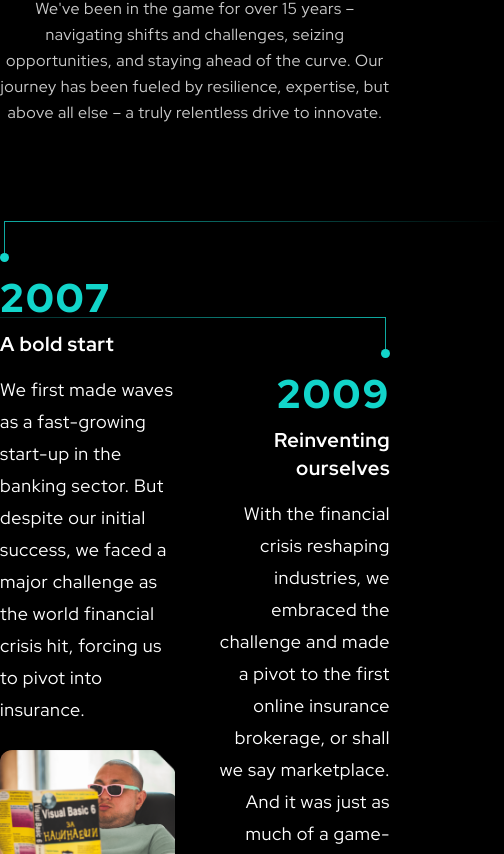
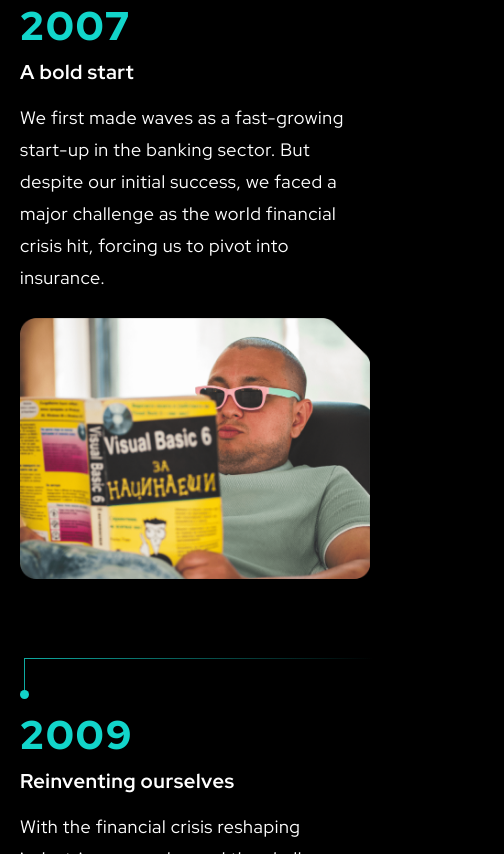
Before and after one commit to goodmorning-dev/goodmorning-site, a Next.js app: page /about-us in a window 390 px wide. Shown: the part 1146-2000 px from the top of the page, 504 px wide, since content can reach past the window. Built offline with nearby package versions, Linux system fonts and the light colour scheme.

Commit message:
About Us Responsive

```diff
--- a/src/app/about-us/page.tsx
+++ b/src/app/about-us/page.tsx
@@ -1,28 +1,88 @@
 'use client'
 
+import { useEffect, useState } from 'react'
 import Image from 'next/image'
 import Link from 'next/link'
 import clsx from 'clsx'
 import Button from '@/components/Button'
 import { web3Impact } from '@/constants/web3Impact'
 import { timelineData } from '@/constants/timelineData'
+import { useIsMobile } from '@/hooks/useIsMobile'
 import Blog from '@/components/Blog'
 
+interface TimelineItem {
+  year: string
+  title: string
+  description: string
+  image: string
+}
+
 export default function AboutPage() {
+  const [hasMounted, setHasMounted] = useState(false)
+  const isMobile = useIsMobile()
+
   const leftColumn = timelineData.filter((_, i) => i % 2 === 0)
   const rightColumn = timelineData.filter((_, i) => i % 2 !== 0)
+
+  useEffect(() => {
+    setHasMounted(true)
+  }, [])
+
+  const renderItem = (item: TimelineItem, isRight: boolean, index: number) => (
+    <div
+      key={index}
+      className={`flex flex-col items-start ${isRight ? 'mt-24 items-end text-right' : ''}`}
+    >
+      <div className="max-w-[520px]">
+        <div className="relative mb-5 h-[40px]">
+          <div
+            className={`absolute bottom-0 h-[9px] w-[9px] rounded-full bg-primary ${
+              isRight ? 'right-0' : 'left-0'
+            }`}
+          />
+          <div
+            className={`absolute h-[35px] w-[1px] bg-primary/80 ${
+              isRight ? 'right-[4px]' : 'left-[4px]'
+            }`}
+          />
+          <div
+            className={`absolute bottom-[40px] h-[1px] w-full bg-gradient-to-r from-transparent to-primary/80 lg:w-[500px] ${
+              isRight ? 'right-[4px]' : 'left-[4px] rotate-180'
+            }`}
+          />
+        </div>
+        <h3 className="text-[40px] font-extrabold tracking-wider text-primary">
+          {item.year}
+        </h3>
+        <h4 className="header-4 mt-4">{item.title}</h4>
+        <p className="mt-4 text-lg leading-8 tracking-[0.6px]">
+          {item.description}
+        </p>
+      </div>
+      <div className="mt-6 w-full max-w-[500px]">
+        <Image
+          src={item.image}
+          alt={`Year ${item.year}`}
+          width={500}
+          height={300}
+          className="w-full rounded-xl object-cover"
+        />
+      </div>
+    </div>
+  )
+
   return (
     <main>
       {/* Hero Section */}
       <section
-        className="relative mx-auto py-52"
+        className="relative mx-auto py-16 lg:py-52"
         style={{
           backgroundImage: "url('/images/about-hero-gradient.png')",
           backgroundSize: 'cover',
           backgroundPosition: 'center',
         }}
       >
-        <div className="mx-auto flex w-full max-w-8xl items-center justify-between gap-12">
+        <div className="mx-auto flex w-full max-w-8xl flex-col items-center justify-between gap-12 px-5 lg:flex-row">
           <div>
             <h1 className="header-1 max-w-2xl">
               Empowering the next wave of Web3 innovation
@@ -30,7 +90,7 @@ export default function AboutPage() {
           </div>
 
           <div className="max-w-xl">
-            <p className="max-w-lg text-justify text-2xl tracking-[0.6px]">
+            <p className="paragraph max-w-lg text-justify lg:text-[24px]">
               At goodmorning, we turn blockchain technology into real-world
               impact – helping visionary teams across the globe build bold,
               decentralized futures.
@@ -43,7 +103,7 @@ export default function AboutPage() {
       </section>
 
       {/* Timeline Section */}
-      <section className="relative z-10 bg-black pb-40 pt-36 text-white">
+      <section className="relative z-10 bg-black px-5 pb-40 pt-36 text-white">
         <div className="mb-24 text-center">
           <h2 className="header-2">
             <span className="gradient-underline">Our journey</span> through
@@ -59,64 +119,28 @@ export default function AboutPage() {
         </div>
 
         {/* Timeline items */}
-        <div
-          className="mx-auto grid max-w-7xl grid-cols-2 gap-x-10 gap-y-20 bg-contain bg-center bg-no-repeat"
-          style={{ backgroundImage: "url('/images/spiral-bg.png')" }}
-        >
-          {[leftColumn, rightColumn].map((column, colIdx) => (
-            <div key={colIdx} className="flex flex-col gap-24">
-              {column.map((item, index) => {
-                const isRight = colIdx === 1
-                return (
-                  <div
-                    key={index}
-                    className={`flex flex-col items-start ${isRight ? 'mt-24 items-end text-right' : ''}`}
-                  >
-                    <div className="max-w-[520px]">
-                      <div className="relative mb-5 h-[40px]">
-                        <div
-                          className={`absolute bottom-0 h-[9px] w-[9px] rounded-full bg-primary ${
-                            isRight ? 'right-0' : 'left-0'
-                          }`}
-                        />
-                        <div
-                          className={`absolute h-[35px] w-[1px] bg-primary/80 ${
-                            isRight ? 'right-[4px]' : 'left-[4px]'
-                          }`}
-                        />
-                        <div
-                          className={`absolute bottom-[40px] h-[1px] w-[500px] bg-gradient-to-r from-transparent to-primary/80 ${
-                            isRight ? 'right-[4px]' : 'left-[4px] rotate-180'
-                          }`}
-                        />
-                      </div>
-                      <h3 className="text-[40px] font-extrabold tracking-wider text-primary">
-                        {item.year}
-                      </h3>
-                      <h4 className="header-4 mt-4">{item.title}</h4>
-                      <p className="mt-4 text-lg leading-8 tracking-[0.6px]">
-                        {item.description}
-                      </p>
-                    </div>
-                    <div className="mt-6 w-full max-w-[500px]">
-                      <Image
-                        src={item.image}
-                        alt={`Year ${item.year}`}
-                        width={500}
-                        height={300}
-                        className="w-full rounded-xl object-cover"
-                      />
-                    </div>
+        {hasMounted && (
+          <div
+            className="mx-auto grid max-w-7xl grid-cols-1 gap-x-10 gap-y-20 bg-contain bg-center bg-no-repeat lg:grid-cols-2"
+            style={{ backgroundImage: "url('/images/spiral-bg.png')" }}
+          >
+            {isMobile
+              ? timelineData.map((item, index) =>
+                  renderItem(item, false, index),
+                )
+              : [leftColumn, rightColumn].map((column, colIdx) => (
+                  <div key={colIdx} className="flex flex-col gap-24">
+                    {column.map((item, index) =>
+                      renderItem(item, colIdx === 1, index),
+                    )}
                   </div>
-                )
-              })}
-            </div>
-          ))}
-        </div>
+                ))}
+          </div>
+        )}
       </section>
 
       {/* Web3 Impact Section */}
-      <section className="bg-black py-36 text-white">
+      <section className="bg-black px-5 py-36 text-white">
         <div className="mb-24 text-center">
           <h2 className="header-2 mx-auto max-w-2xl">
             <span className="gradient-underline">Beyond the code:</span> our{' '}
@@ -130,7 +154,7 @@ export default function AboutPage() {
           </p>
         </div>
 
-        <div className="mx-auto max-w-8xl columns-3 gap-10 space-y-10">
+        <div className="mx-auto max-w-8xl columns-1 gap-10 space-y-10 lg:columns-3">
           {web3Impact.map((item, idx) => (
             <div
               key={idx}
@@ -224,19 +248,20 @@ export default function AboutPage() {
       </section>
 
       {/* CTA section */}
-      <section className="relative py-64">
+      <section className="relative px-5 py-16 lg:px-0 lg:py-64">
         <div
           className="pointer-events-none absolute inset-0 bg-contain bg-center bg-no-repeat"
           style={{ backgroundImage: "url('/images/cta-future-bg.png')" }}
         />
 
-        <div className="relative z-10 mx-auto flex max-w-8xl items-center justify-between">
-          <h2 className="header-2 max-w-md">
+        <div className="relative z-10 mx-auto flex max-w-8xl flex-col items-center justify-between gap-10 lg:flex-row lg:gap-0">
+          <h2 className="header-2 max-w-xl">
+            {' '}
             Let’s build the <br /> future together
           </h2>
 
-          <div className="max-w-[500px]">
-            <p className="text-[24px] leading-[1.33] tracking-[0.6px]">
+          <div className="max-w-[500px] text-center lg:text-left">
+            <p className="paragraph leading-[1.33] tracking-[0.6px] lg:text-[24px]">
               Got a project in mind? Let’s chat and see how we can bring it to
               life – faster, smarter, and Web3 ready.
             </p>
```
